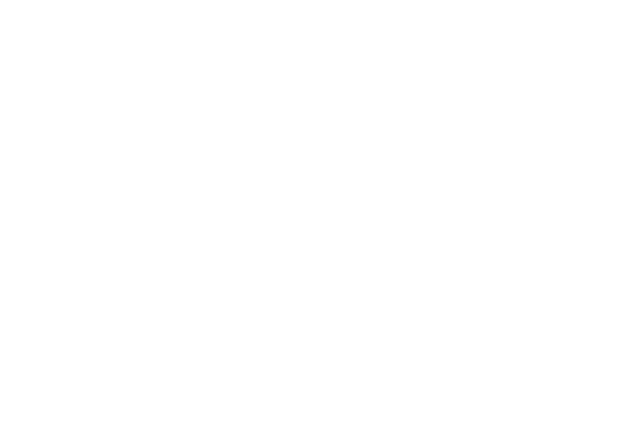
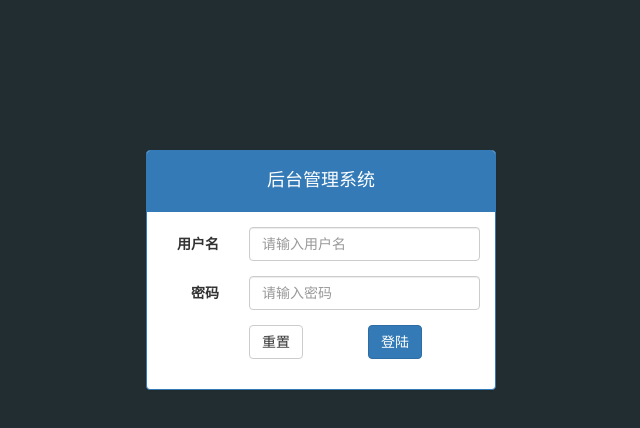
Before and after one commit to slience-xhh/letao2017.11.21, a website: page public/back/login.html in a window 1280 px wide. Shown: the whole page, without its empty margins (319-959 px from the left). Drawn offline with Linux system fonts and the light colour scheme.

Commit message:
完成了静态登陆页面，加油

```diff
--- a/public/back/css/common.css
+++ b/public/back/css/common.css
@@ -0,0 +1,12 @@
+  @charset "UTF-8";
+  .body_bg{
+    background-color: #222d32;
+  }
+
+  .mt_150{
+    margin-top: 150px;
+  }
+
+  .panel h4{
+    text-align: center;
+  }
--- a/public/back/login.html
+++ b/public/back/login.html
@@ -3,8 +3,57 @@
 <head>
   <meta charset="UTF-8">
   <title>Title</title>
+  <link rel="stylesheet" href="lib/bootstrap/css/bootstrap.css">
+  <link rel="stylesheet" href="css/common.css">
+
 </head>
-<body>
+<body class="body_bg">
+<!--需求：做登陆页面
+        1.引包---需要bootstrap css和js包,jquery包，自己的js和css包;
+        2.写页面结构
+-->
+<div class="container">
+  <div class="col-md-4 col-md-offset-4">
 
+    <div class="panel panel-primary mt_150">
+      <div class="panel-heading">
+        <h4>后台管理系统</h4>
+      </div>
+      <div class="panel-body">
+        <form class="form-horizontal">
+          <div class="form-group">
+            <label for="username" class="col-sm-3 control-label">用户名</label>
+            <div class="col-sm-9">
+              <input type="text" class="form-control" id="username" placeholder="请输入用户名">
+            </div>
+          </div>
+          <div class="form-group">
+            <label for="password" class="col-sm-3 control-label">密码</label>
+            <div class="col-sm-9">
+              <input type="password" class="form-control" id="password" placeholder="请输入密码">
+            </div>
+          </div>
+          <div class="form-group">
+            <div class="col-sm-offset-3 col-sm-7">
+              <button type="reset" class="btn btn-default pull-left">重置</button>
+              <button type="submit" class="btn btn-default pull-right btn-primary">登陆</button>
+            </div>
+          </div>
+        </form>
+      </div>
+    </div>
+
+  </div>
+</div>
+
+
+
+
+
+
+<script src="lib/jquery/jquery.js"></script>
+<script src="lib/bootstrap/js/bootstrap.js"></script>
+<script src="js/common.js"></script>
+<script src="js/login.js"></script>
 </body>
 </html>
```
